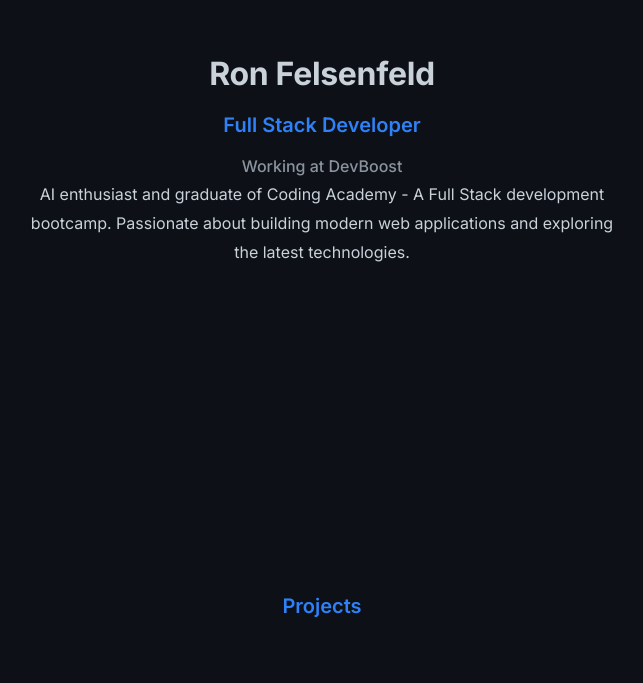
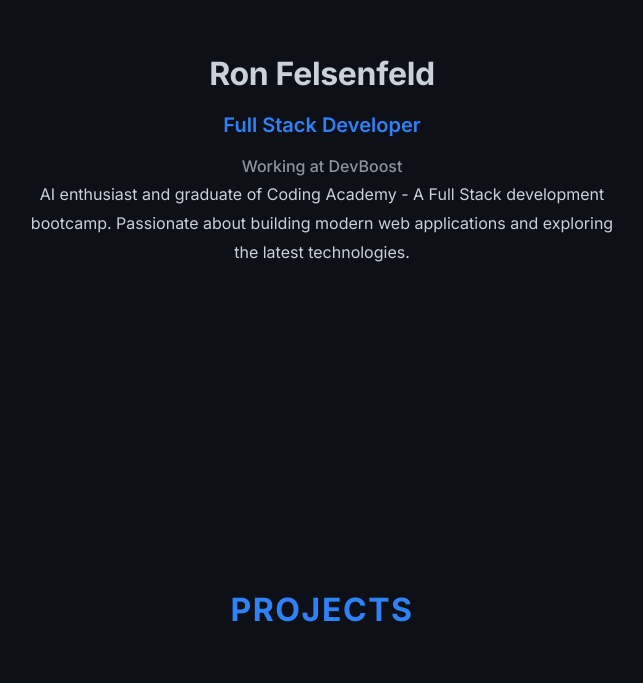
Before and after one commit to RonFelsenfeld/personal-website, a Next.js app: page / in a window 1280 px wide. Shown: the part 239-922 px from the top of the page, without its empty margins (318-961 px from the left). Built offline with nearby package versions, Linux system fonts and the light colour scheme.

Commit message:
style(layout) - refine section title style

```diff
--- a/src/components/layout/SectionLayout/SectionLayout.module.scss
+++ b/src/components/layout/SectionLayout/SectionLayout.module.scss
@@ -1,3 +1,6 @@
+@use '../../../styles/fonts';
+@use '../../../styles/colors';
+
 .sectionLayout {
   $row-gap: 30px;
 
@@ -14,6 +17,9 @@
   & > .title {
     grid-area: title;
     justify-self: center;
+
+    color: colors.$primary;
+    letter-spacing: fonts.$letter-spacing-loose;
   }
 
   & > *:not(.title) {
--- a/src/components/layout/SectionLayout/SectionLayout.tsx
+++ b/src/components/layout/SectionLayout/SectionLayout.tsx
@@ -14,10 +14,10 @@ const SectionLayout = ({ children, title, className }: SectionLayoutProps) => {
   return (
     <section className={classNames(styles.sectionLayout, className)}>
       <Heading
-        type={HeadingType.Subheading}
+        type={HeadingType.Heading}
         className={styles.title}
       >
-        {title}
+        {title.toUpperCase()}
       </Heading>
 
       {children}
```
